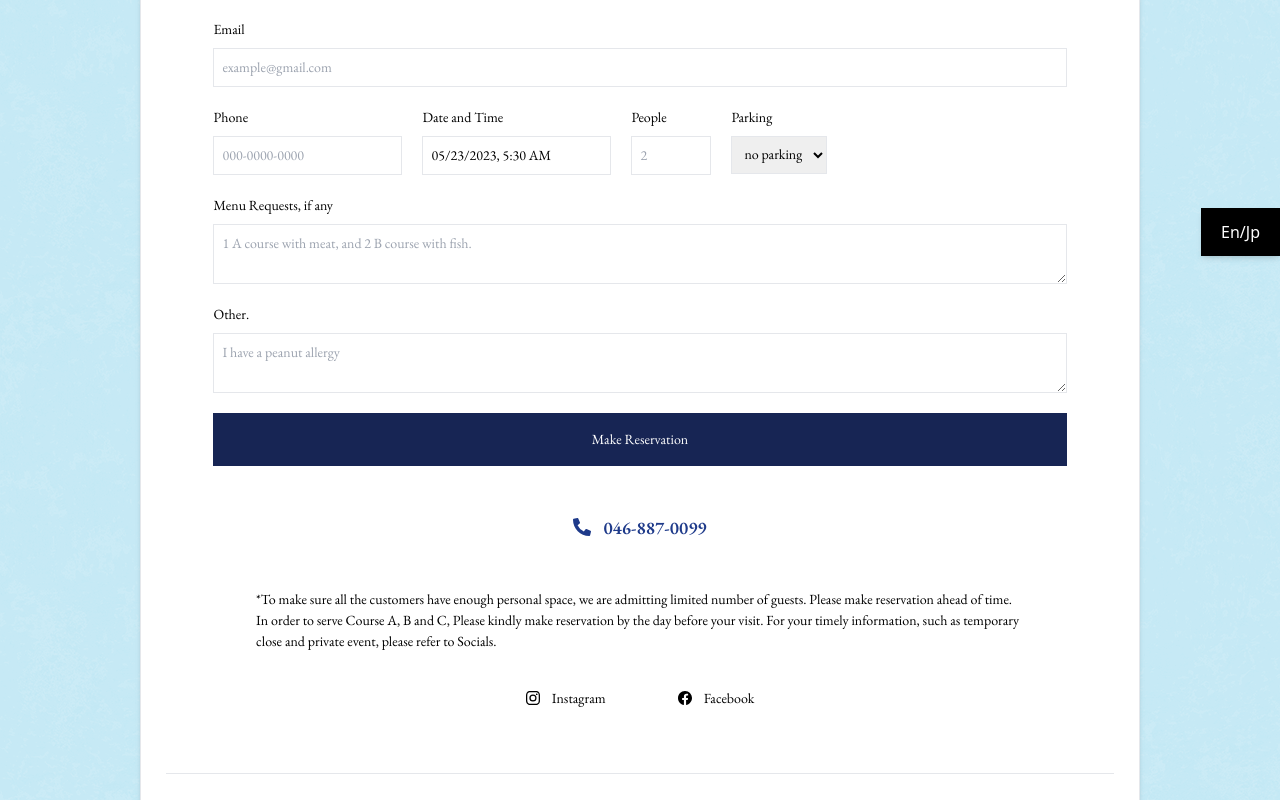
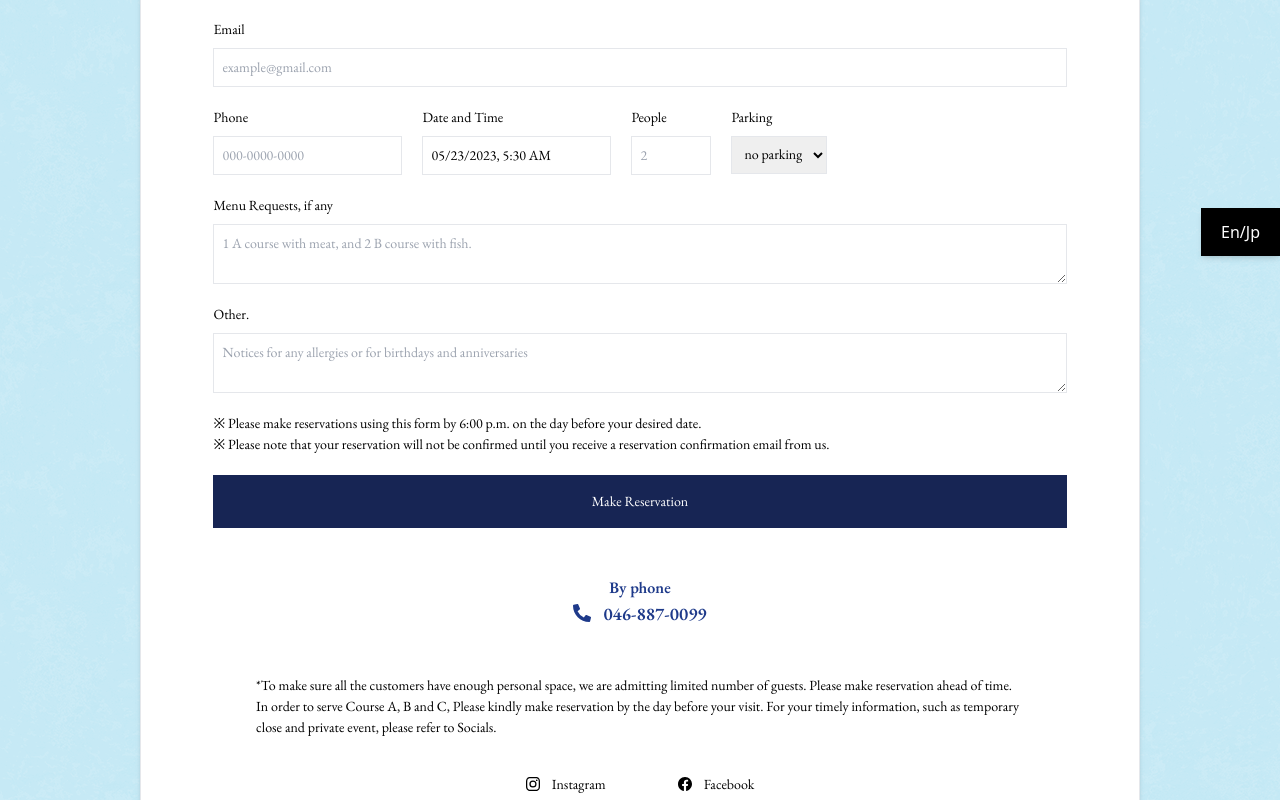
Before and after one commit to bap-ssbm/seta-tei, a React (Create React App) app: page /reserve in a window 1280 px wide. Shown: the part 544-1344 px from the top of the page. Built offline with nearby package versions, Linux system fonts and the light colour scheme; a web font is replaced by a local one; what webfontloader would draw is missing.

Commit message:
update form

```diff
--- a/package.json
+++ b/package.json
@@ -17,6 +17,7 @@
     "@types/react-dom": "^18.2.1",
     "@types/webfontloader": "^1.6.35",
     "@vercel/analytics": "^1.0.1",
+    "dotenv": "^16.4.5",
     "emailjs": "^4.0.3",
     "i18next": "^22.4.15",
     "i18next-browser-languagedetector": "^7.0.1",
@@ -24,7 +25,7 @@
     "react-datepicker": "^7.5.0",
     "react-dom": "^18.2.0",
     "react-i18next": "^12.2.2",
-    "react-icons": "^4.8.0",
+    "react-icons": "^4.12.0",
     "react-scripts": "5.0.1",
     "typescript": "^4.9.5",
     "web-vitals": "^2.1.4",
--- a/src/Reservation/Email.tsx
+++ b/src/Reservation/Email.tsx
@@ -4,25 +4,65 @@ import emailjs from '@emailjs/browser';
 import './styles/hover.css';
 import DatePicker from 'react-datepicker';
 import "react-datepicker/dist/react-datepicker.css";
-import Button from '../Home/components/ui/Button';
+
+import { BiLoaderAlt } from 'react-icons/bi'
 
 const Email: React.FC = () => {
     const { t } = useTranslation();
     const form = useRef<HTMLFormElement | null>(null);
+    const [sent, setSent] = useState<string>("notSent")
+    const [name, setName] = useState<string>("")
+    const [error, setError] = useState<string>("")
+    const [email, setEmail] = useState<string>("")
     const [startDate, setStartDate] = useState<Date | null>(new Date());
+    const [tel, setTel] = useState<string>("")
+    const [num, setNum] = useState<string>("")
+    const [parking, setParking] = useState<string>("")
+    const [menu, setMenu] = useState<string>("")
+    const [other, setOther] = useState<string>("")
+    const [loading, setLoading] = useState<boolean>(false)
+
+
+
+    const catchName = (e : React.ChangeEvent<HTMLInputElement>)=>{
+        setName(e.target.value)
+      }
+    const catchEmail = (e : React.ChangeEvent<HTMLInputElement>)=>{
+        setEmail(e.target.value)
+      }
+      const catchTel = (e : React.ChangeEvent<HTMLInputElement>)=>{
+        setTel(e.target.value)
+      }
+    const catchNum = (e : React.ChangeEvent<HTMLInputElement>)=>{
+        setNum(e.target.value)
+      }
+      const catchParking = (e : React.ChangeEvent<HTMLSelectElement>)=>{
+        setParking(e.target.value)
+      }
+    const catchMenu = (e : React.ChangeEvent<HTMLTextAreaElement>)=>{
+        setMenu(e.target.value)
+      }
+      const catchOther = (e : React.ChangeEvent<HTMLTextAreaElement>)=>{
+        setOther(e.target.value)
+      }
+
 
     const sendEmail = (e: React.FormEvent<HTMLFormElement>) => {
         e.preventDefault();
-
-        if (form.current) {
+        setLoading(true);
+            if (form.current) {
+            console.log(form.current)
             emailjs
-                .sendForm('YOUR_SERVICE_ID', 'YOUR_TEMPLATE_ID', form.current, 'YOUR_PUBLIC_KEY')
+                .sendForm('service_iw4ecbq', 'template_n4pbk3q', form.current, process.env.REACT_APP_EMAIL_CODE)
                 .then(
                     () => {
-                        console.log('SUCCESS!');
+                        setSent('sent')
+                        setLoading(false);
                     },
                     (error) => {
-                        console.log('FAILED...', error.text);
+                        setSent('error');
+                        console.log(error);
+                        setLoading(false);
                     }
                 );
         }
@@ -32,23 +72,28 @@ const Email: React.FC = () => {
     }
 
     return (
+
         <form className='flex flex-col w-full gap-5' ref={form} onSubmit={sendEmail}>
             <div className='w-full'>
-                <label className={classes.label}>{t('homePage.reservation.form.name.name')}</label>
-                <input className='w-full border block px-2 py-2' type="text" placeholder={t('homePage.reservation.form.name.placeholder') + ''} name="user_name" />
+                <label className={classes.label}>{t('homePage.form.name.name')}</label>
+                <input required onChange={catchName} className='w-full border block px-2 py-2' type="text" placeholder={t('homePage.form.name.placeholder') + ''} name="name" />
+                {error=='name'&&<p className='text-sm text-pink-700'>
+                    {t('homePage.form.reserveBtn')}
+                </p>}
             </div>
             <div>
-                <label className={classes.label}>{t('homePage.reservation.form.email.name')}</label>
-                <input className='w-full block border px-2 py-2' type="email" placeholder={t('homePage.reservation.form.email.placeholder') + ''}  name="user_email" />
+                <label className={classes.label}>{t('homePage.form.email.name')}</label>
+                <input required onChange={catchEmail} className='w-full block border px-2 py-2' type="email" placeholder={t('homePage.form.email.placeholder') + ''}  name="email" />
             </div>
             <div className='flex gap-5 flex-wrap'>
                 <div>
-                    <label className={classes.label}>{t('homePage.reservation.form.tel.name')}</label>
-                    <input className='w-full block border px-2 py-2' type="tel" placeholder={t('homePage.reservation.form.tel.placeholder') + ''}  name="user_tel" />
+                    <label className={classes.label}>{t('homePage.form.tel.name')}</label>
+                    <input onChange={catchTel} className='w-full block border px-2 py-2' type="tel" placeholder={t('homePage.form.tel.placeholder') + ''}  name="tel" />
                 </div>
                 <div>
-                    <label className={classes.label}>{t('homePage.reservation.form.time.name')}</label>
+                    <label className={classes.label}>{t('homePage.form.time.name')}</label>
                     <DatePicker
+                            name='date'
                             showTimeSelect
                             className='border px-2 py-2 block'
                             selected={startDate}
@@ -58,29 +103,37 @@ const Email: React.FC = () => {
 
                 </div>
                 <div>
-                    <label  className={classes.label}>{t('homePage.reservation.form.num.name')} </label>
-                    <input className='max-w-20 block border px-2 py-2' type="number" placeholder='2' name="people" />
+                    <label  className={classes.label}>{t('homePage.form.num.name')} </label>
+                    <input required onChange={catchNum} className='max-w-20 block border px-2 py-2'  type="number" placeholder='2' name="num" />
                  </div>
                 <div>
-                    <label  className={classes.label}>{t('homePage.reservation.form.parking.name')}</label>
-                    <select className='border w-fit px-2 py-2 block' name="parking">
-                        <option value="saab" selected>{t('homePage.reservation.form.parking.option1')}</option>
-                        <option value="volvo">{t('homePage.reservation.form.parking.option2')}</option>
+                    <label  className={classes.label}>{t('homePage.form.parking.name')}</label>
+                    <select onChange={catchParking} className='border w-fit px-2 py-2 block' name="parking">
+                        <option value="無し">{t('homePage.form.parking.option1')}</option>
+                        <option value="有り">{t('homePage.form.parking.option2')}</option>
                     </select>
                  </div>
             </div>
 
             <div>
-                <label className={classes.label}>{t('homePage.reservation.form.menu.name')}</label>
-                <textarea className='border px-2 py-2 block w-full min-h-10' placeholder={t('homePage.reservation.form.menu.placeholder') + ''} name="menu" />
+                <label className={classes.label}>{t('homePage.form.menu.name')}</label>
+                <textarea onChange={catchMenu} className='border px-2 py-2 block w-full min-h-10' placeholder={t('homePage.form.menu.placeholder') + ''} name="menu" />
             </div>
             <div>
-                <label className={classes.label}>{t('homePage.reservation.form.other.name')}</label>
-                <textarea placeholder={t('homePage.reservation.form.other.placeholder') + ''} className='border px-2 py-2 block w-full' name="message" />
+                <label className={classes.label}>{t('homePage.form.other.name')}</label>
+                <textarea onChange={catchOther} placeholder={t('homePage.form.other.placeholder') + ''} className='border px-2 py-2 block w-full' name="other" />
             </div>
-            <button className='w-full flex gap-2 items-center justify-center bg-blue-950 text-white py-4 hover:opacity-60 duration-300'>
-            {t('homePage.reservation.reserveBtn')}
+            <p className=''>
+            {t('homePage.form.reserveNotice')}<br/>{t('homePage.form.reserveNotice2')}
+            </p>
+            <button className={'w-full flex gap-2 items-center justify-center bg-blue-950 text-white py-4 hover:opacity-60 duration-300' + (loading?' pointer-events-none':'')}>
+            {loading ? (<BiLoaderAlt className='animate-spin' />) : t('homePage.form.reserveBtn')}
             </button>
+            {(sent != 'notSent')&&
+            <p className='text-red-800 text-center'>
+            {sent=='sent'? t('homePage.form.sentMessage'):t('homePage.form.errorMessage') }
+            </p>
+            }
         </form>
     );
 };
--- a/src/Reservation/Reservation.tsx
+++ b/src/Reservation/Reservation.tsx
@@ -2,6 +2,7 @@ import Schedule from './Schedule'
 import Socials from './Socials'
 import Call from './Call'
 import Email from './Email'
+
 const Reservation = ({ }) => {
     return (
         <div className='py-16 w-full flex flex-col gap-5 mx-auto items-center  px-[5%] '>
--- a/src/i18n.ts
+++ b/src/i18n.ts
@@ -11,6 +11,7 @@ import footer from './i18n/locales/Footer.json'
 import realmenu from './i18n/locales/Menu.json'
 import reservationPage from './i18n/locales/ReservationPage.json'
 import appeal from './i18n/locales/Home/Appeal.json'
+import form  from './i18n/locales/Home/form.json'
 
 i18n
     // detect user language
@@ -33,6 +34,7 @@ i18n
                         about: { ...about.en },
                         hero:{...hero.en},
                         reservation:{...reservation.en},
+                        form:{...form.en},
                         menu:{...menu.en},
                         access:{...access.en},
                         appeal:{...appeal.en}
@@ -57,6 +59,7 @@ i18n
                         about: { ...about.ja },
                         hero:{...hero.ja},
                         reservation:{...reservation.ja},
+                        form:{...form.ja},
                         menu:{...menu.ja},
                         access:{...access.ja},
                         appeal:{...appeal.ja}
--- a/src/i18n/locales/Home/Reservation.json
+++ b/src/i18n/locales/Home/Reservation.json
@@ -3,43 +3,7 @@
         "timeTitle":"Hours",
         "lunch":"Lunch",
         "dinner":"Dinner",
-        "button":"",
-        "form" : {
-            "name": {
-                "name": "Name",
-                "placeholder": "John Doe"
-            },
-            "email": {
-                "name": "Email",
-                "placeholder": "example@gmail.com"
-            },
-            "tel": {
-                "name": "Phone",
-                "placeholder": "000-0000-0000"
-            },
-            "time": {
-                "name": "Date and Time",
-                "placeholder": ""
-            },
-            "num": {
-                "name": "People",
-                "placeholder": ""
-            },
-            "parking": {
-                "name": "Parking",
-                "option1": "no parking",
-                "option2": "parking"
-            },
-            "menu": {
-                "name": "Menu Requests, if any",
-                "placeholder": "1 A course with meat, and 2 B course with fish."
-            },
-            "other": {
-                "name": "Other.",
-                "placeholder": "I have a peanut allergy"
-            }
-        },
-        "reserveBtn" : "Make Reservation",
+        "button":"By phone",
         "warning":"*To make sure all the customers have enough personal space, we are admitting limited number of guests. Please make reservation ahead of time. In order to serve Course A, B and C, Please kindly make reservation by the day before your visit. For your timely information, such as temporary close and private event, please refer to Socials."
     },
     "ja": {
@@ -47,42 +11,6 @@
         "lunch":"ランチタイム",
         "dinner":"ディナータイム",
         "button":"電話での予約",
-        "form" : {
-            "name": {
-                "name": "名前",
-                "placeholder": "例：山田太郎"
-            },
-            "email": {
-                "name": "メール",
-                "placeholder": "例：example@gmail.com"
-            },
-            "tel": {
-                "name": "電話番号",
-                "placeholder": "例：000-0000-0000"
-            },
-            "time": {
-                "name": "ご来店要望日時",
-                "placeholder": ""
-            },
-            "num": {
-                "name": "ご来店人数",
-                "placeholder": ""
-            },
-            "parking": {
-                "name": "駐車場ご利用",
-                "option1": "無",
-                "option2": "有"
-            },
-            "menu": {
-                "name": "要望メニュー：当店ウェブご参照の上、ご希望のメニューが既にお決まりでしたらお知らせください",
-                "placeholder": "例：Aコース 肉　Bコース 魚"
-            },
-            "other": {
-                "name": "その他ご要望",
-                "placeholder": "例：メロンのアレルギーがあります"
-            }
-        },
-        "reserveBtn" : "予約する",
         "warning":"※ 座席の間隔を空けて営業しておりますので、お席に限りがございます。なるべくご予約くださいますようお願いいたします。 コース料理は前日までのご予約をお願い致します。 なお、コースをお召し上がりになることが難しい 年齢のお子様のご利用はご遠慮願っております。貸し切りや臨時休業の情報についてはフェイスブックページにてお知らせしております。ご予約の前にご確認ください。"
     }
 }
--- /dev/null
+++ b/src/i18n/locales/Home/form.json
@@ -0,0 +1,82 @@
+{
+    "en" : {
+        "name": {
+            "name": "Name",
+            "placeholder": "John Doe"
+        },
+        "email": {
+            "name": "Email",
+            "placeholder": "example@gmail.com"
+        },
+        "tel": {
+            "name": "Phone",
+            "placeholder": "000-0000-0000"
+        },
+        "time": {
+            "name": "Date and Time",
+            "placeholder": ""
+        },
+        "num": {
+            "name": "People",
+            "placeholder": ""
+        },
+        "parking": {
+            "name": "Parking",
+            "option1": "no parking",
+            "option2": "parking"
+        },
+        "menu": {
+            "name": "Menu Requests, if any",
+            "placeholder": "1 A course with meat, and 2 B course with fish."
+        },
+        "other": {
+            "name": "Other.",
+            "placeholder": "Notices for any allergies or for birthdays and anniversaries"
+        },
+        "reserveNotice" : "※ Please make reservations using this form by 6:00 p.m. on the day before your desired date.",
+        "reserveNotice2" : "※ Please note that your reservation will not be confirmed until you receive a reservation confirmation email from us.",
+        "reserveBtn" : "Make Reservation",
+         "sentMessage": "Reservation message sent.",
+         "errorMessage": "Error try again."
+    },
+    "ja": {
+        "name": {
+                "name": "名前",
+                "placeholder": "例：山田太郎"
+            },
+            "email": {
+                "name": "メール",
+                "placeholder": "例：example@gmail.com"
+            },
+            "tel": {
+                "name": "電話番号",
+                "placeholder": "例：000-0000-0000"
+            },
+            "time": {
+                "name": "ご来店要望日時",
+                "placeholder": ""
+            },
+            "num": {
+                "name": "ご来店人数",
+                "placeholder": ""
+            },
+            "parking": {
+                "name": "駐車場ご利用",
+                "option1": "無",
+                "option2": "有"
+            },
+            "menu": {
+                "name": "要望メニュー：当店ウェブご参照の上、ご希望のメニューが既にお決まりでしたらお知らせください",
+                "placeholder": "例：Aコース 肉　Bコース 魚"
+            },
+            "other": {
+                "name": "その他ご要望",
+                "placeholder": "例：メロンのアレルギー、 お誕生日や記念日などのお知らせ"
+            },
+            "reserveNotice" : "※この予約フォームからのご予約はご要望日の前日18時までにお願いします",
+            "reserveNotice2" : "※ご予約は当店からの予約確認メールが送られるまでは確定ではありません、ご了承ください。",
+            "reserveBtn" : "予約する",
+            "sentMessage": "メールが送信されました",
+             "errorMessage": "エラー"
+    }
+}
```
Also changed, not shown: 1 other file (tests, documents, lock files or other folders).
